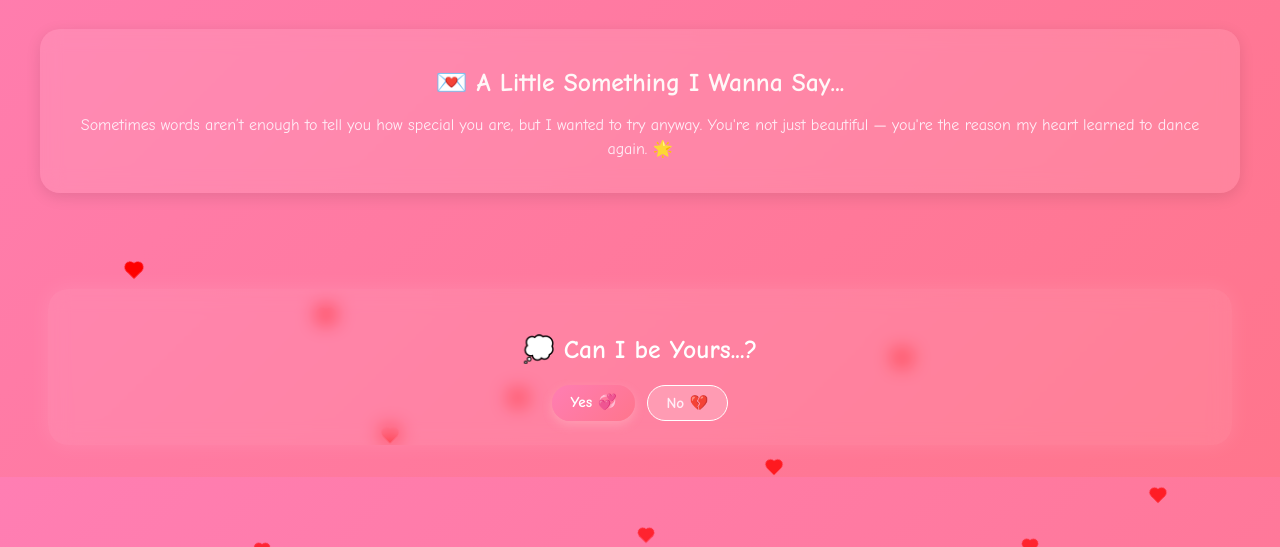
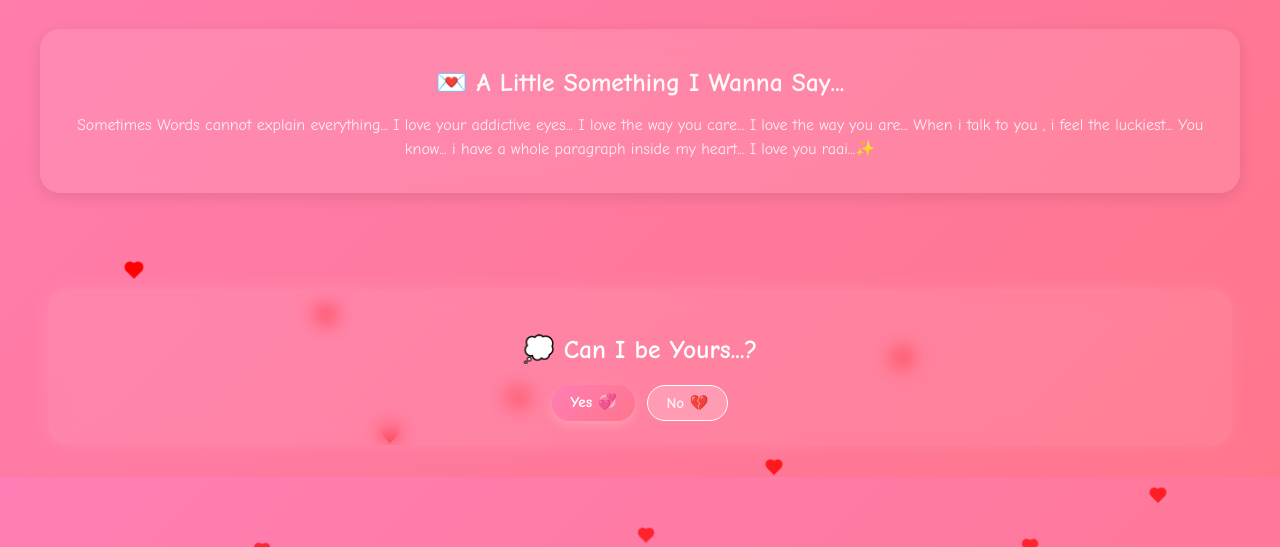
Before and after one commit to Infinity-coder07/raai...., a plain HTML site: page index.html in a window 1280 px wide. Shown: the part 294-841 px from the top of the page. Drawn offline with Linux system fonts and the light colour scheme.

Commit message:
Update index.html

```diff
--- a/index.html
+++ b/index.html
@@ -46,11 +46,14 @@
     <h2>💌 A Little Something I Wanna Say...</h2>
     <p>
       <!-- You can change this text whenever you want -->
-      Sometimes words aren’t
-       enough to tell you how special you are,
-        but I wanted to try anyway.
-         You're not just beautiful — you're the reason
-         my heart learned to dance again. 🌟
+      Sometimes Words cannot explain everything...
+      I love your addictive eyes...
+      I love the way you care...
+      I love the way you are...
+      When i talk to you , i feel the luckiest...
+      You know... i have a whole paragraph inside my heart...
+
+      I love you raai...✨
     </p>
   </div>
 
```
